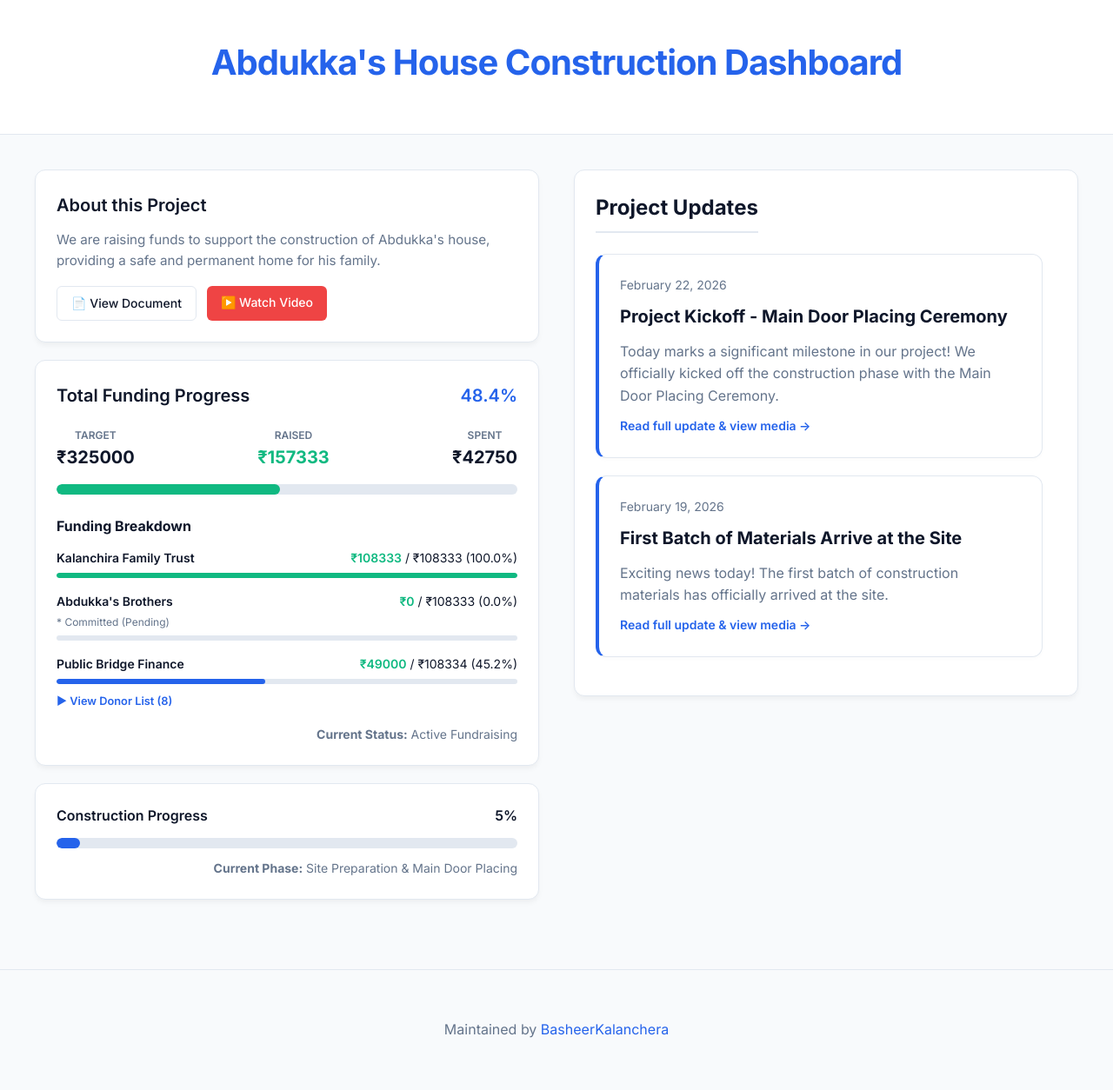
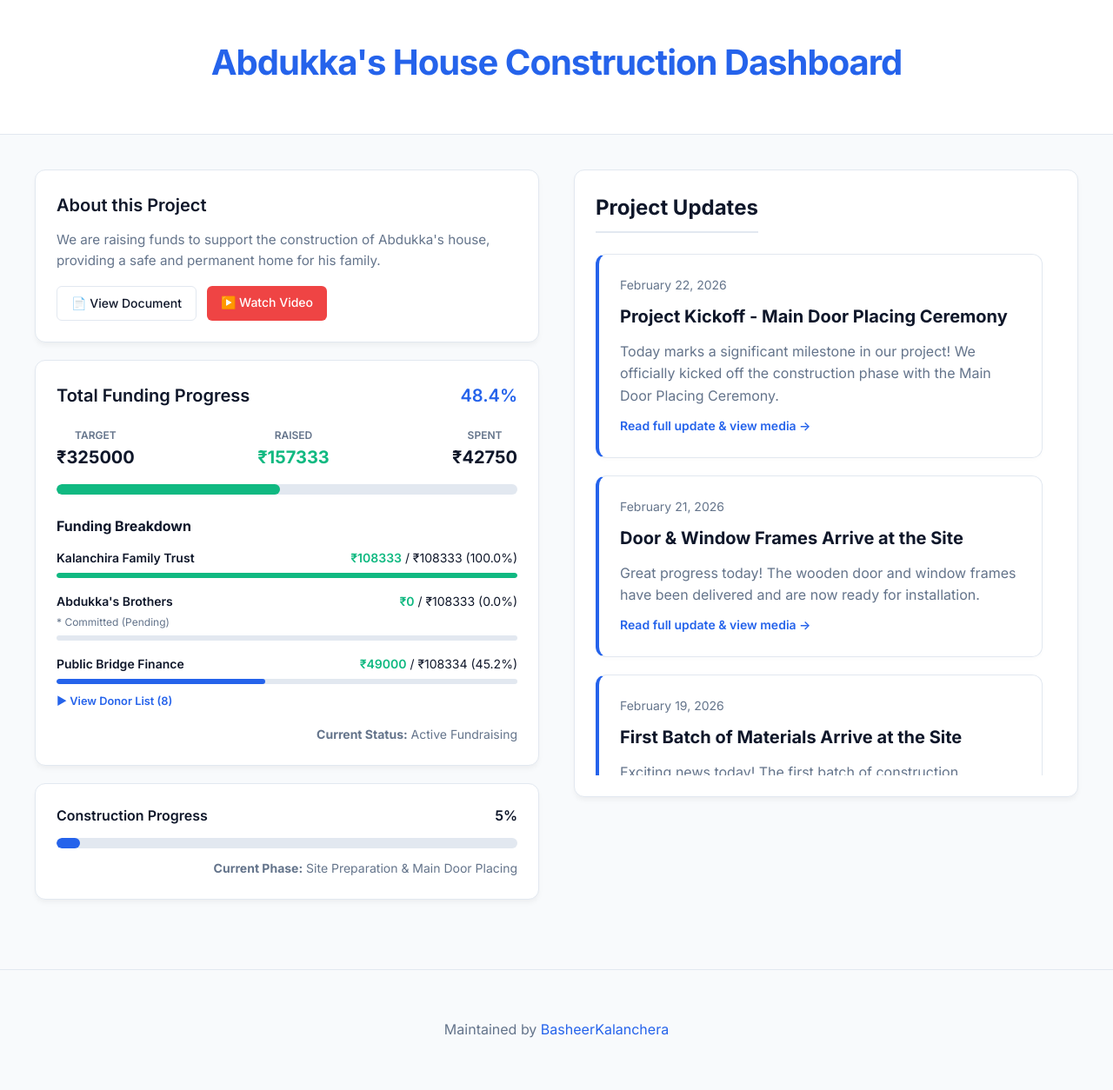
Before and after one commit to BasheerKalanchera/project-amanah, a Jekyll site: the page built from index.html, in a window 1280 px wide. Shown: the whole page at 87% size. Built offline with Jekyll 4.4.1, drawn with Linux system fonts in a browser that asks for light colours.

Commit message:
FEAT: Created new post for Feb 21 and update Feb 19 with a new image

```diff
--- /dev/null
+++ b/_posts/2026-02-21-frames-arrive.md
@@ -0,0 +1,14 @@
+---
+layout: post
+title: "Door & Window Frames Arrive at the Site"
+date: 2026-02-21 10:00:00 +0530
+categories: update
+---
+
+Great progress today! The wooden door and window frames have been delivered and are now ready for installation.
+
+This is a significant step forward in the construction phase — having the frames on-site means the structure can now be properly enclosed. Thank you again to all our generous donors for making this possible!
+
+<div style="position: relative; width: 100%; aspect-ratio: 4/3; margin-top: 24px; border-radius: 8px; overflow: hidden; box-shadow: 0 4px 6px -1px rgba(0, 0, 0, 0.1);">
+    <img src="{{ '/assets/images/Door and window frames.jpeg' | relative_url }}" alt="Door and Window Frames" style="width: 100%; height: 100%; object-fit: cover;">
+</div>
```
Also changed, not shown: _posts/2026-02-19-materials-arrive.md (+4 -0 lines), assets/images/Door and window frames.jpeg (added), assets/images/M Sand.jpeg (added).
